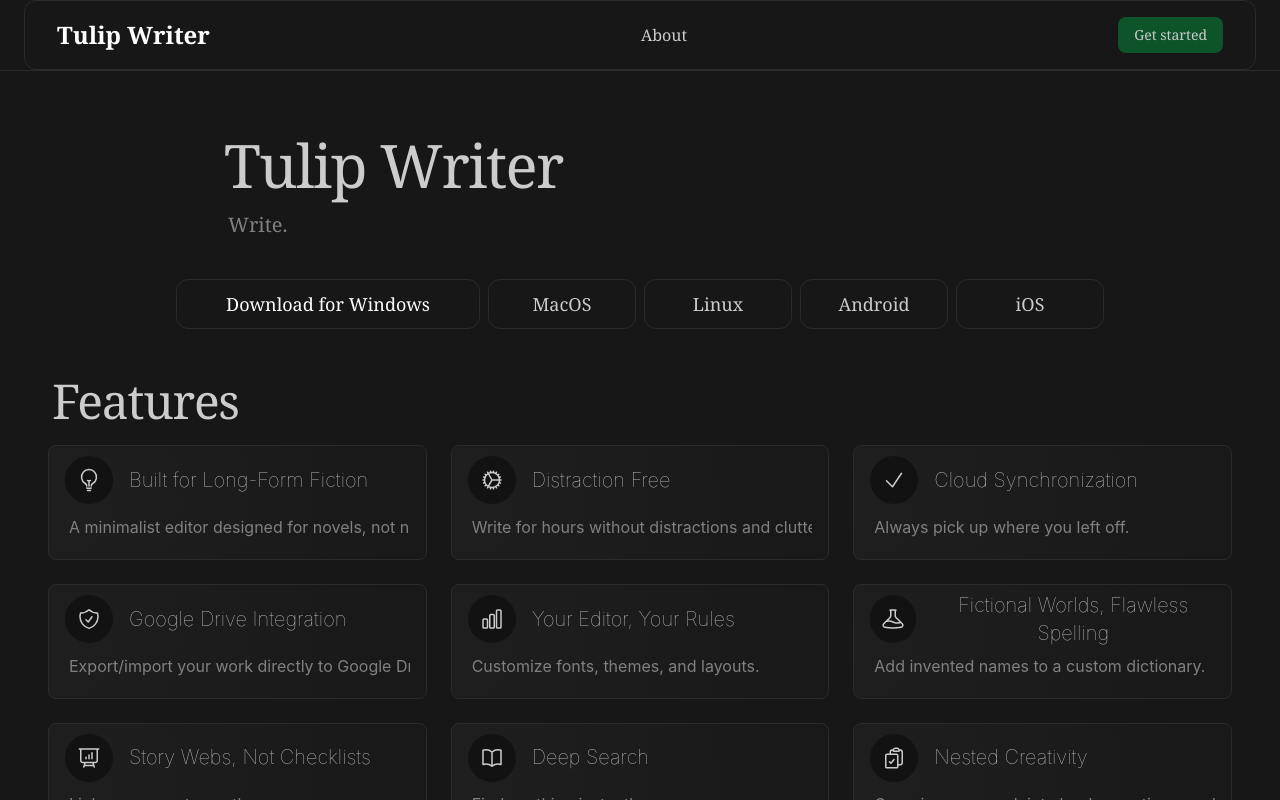
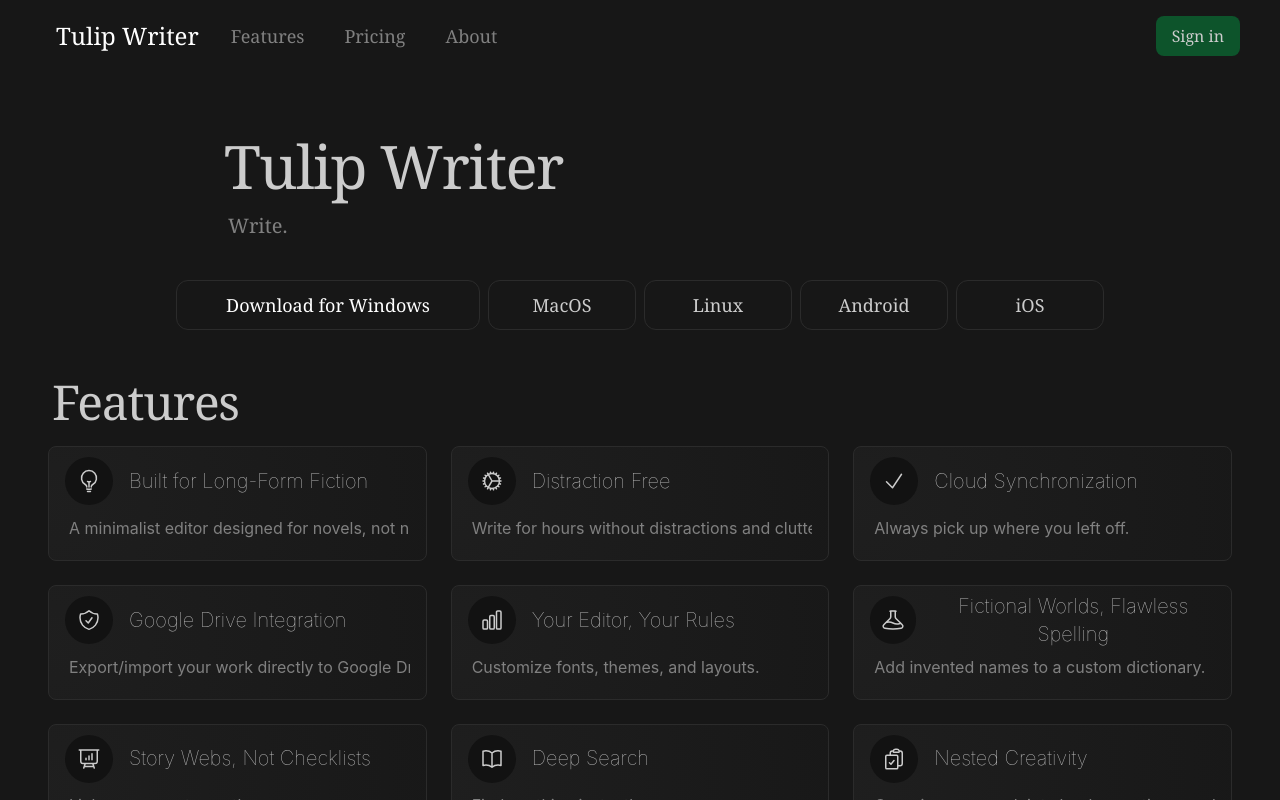
Before and after one commit to Yeshan-K/tulipwriter-website, a Next.js app: page / in a window 1280 px wide. Built offline with nearby package versions, Linux system fonts and the light colour scheme.

Commit message:
feat: navbar styling and responsiveness

```diff
--- a/app/layout.tsx
+++ b/app/layout.tsx
@@ -6,7 +6,7 @@
     <html lang="en">
       <body className="dark bg-appBackground h-screen max-h-screen w-screen max-w-screen overflow-hidden font-serif">
         <div id="AppContainer" className="relative h-full w-full overflow-x-hidden overflow-y-auto overscroll-none">
-          <div className="NavigationMenu bg-appBackground border-appLayoutBorder sticky top-0 h-fit w-full border-b px-4 md:px-12 lg:px-6">
+          <div className="NavigationMenu bg-appBackground border-appLayoutBorder sticky top-0 h-fit w-full border-0 px-4 md:px-12 lg:px-6">
             <NavigationMenu />
           </div>
           {children}
--- a/components/NavigationMenu/NavigationMenu.tsx
+++ b/components/NavigationMenu/NavigationMenu.tsx
@@ -1,25 +1,61 @@
 "use client"
 
-import { motion } from "motion/react"
+import { AnimatePresence, motion } from "motion/react"
 import Link from "next/link"
-import { useState } from "react"
+import { useEffect, useState } from "react"
+
+const NAV_LINKS = [
+  {
+    label: "Features",
+    link: "#",
+  },
+  {
+    label: "Pricing",
+    link: "#",
+  },
+  {
+    label: "About",
+    link: "#",
+  }
+]
 
 export function NavigationMenu() {
   const [isOpen, setIsOpen] = useState(false)
+  const [isMd, setIsMd] = useState(false)
+
+  useEffect(() => {
+    const checkScreenSize = () => {
+      setIsMd(window.innerWidth >= 768)
+    }
+
+    checkScreenSize()
+    window.addEventListener("resize", checkScreenSize)
+    return () => window.removeEventListener("resize", checkScreenSize)
+  }, [])
+
+  useEffect(() => {
+    if (isMd) {
+      setIsOpen(true)
+    } else {
+      setIsOpen(false)
+    }
+  }, [isMd])
 
   return (
-    <motion.div className="border-appLayoutBorder mx-auto flex h-fit max-w-(--breakpoint-xl) items-center justify-start rounded-xl border lg:px-4">
+    <motion.div className="border-appLayoutBorder mx-auto flex h-fit max-w-(--breakpoint-xl) items-center justify-start rounded-xl lg:px-0">
       <nav className="border-appLayoutBorder bg-appBackground w-full">
-        <div className="mx-auto flex max-w-screen-xl flex-wrap items-center justify-between p-4">
-          <Link href="#" className="flex items-center space-x-3 rtl:space-x-reverse">
-            <span className="self-center text-2xl font-semibold whitespace-nowrap dark:text-white">Tulip Writer</span>
+        <div className="mx-auto flex max-w-screen-xl flex-wrap items-center justify-between md:justify-start gap-4 py-4 md:p-4">
+          {/* ... (Logo and button code remains the same) */}
+
+          <Link href="#" className="flex items-center space-x-3 px-4 rtl:space-x-reverse">
+            <span className="self-center text-2xl font-thin whitespace-nowrap dark:text-white">Tulip Writer</span>
           </Link>
-          <div className="flex space-x-3 md:order-2 md:space-x-0 rtl:space-x-reverse">
+          <div className="flex space-x-3 md:order-3 md:space-x-0 rtl:space-x-reverse">
             <button
               type="button"
-              className="text-appLayoutText focus:ring-appLayoutBorder rounded-lg bg-green-900 px-4 py-2 text-center text-sm font-medium hover:bg-green-700 focus:ring-4 focus:outline-none"
+              className="ml-6 text-appLayoutText focus:ring-appLayoutBorder rounded-lg bg-green-900 px-4 py-2 text-center text-md font-medium hover:bg-green-700 focus:ring-4 focus:outline-none"
             >
-              Get started
+              Sign in
             </button>
             <button
               data-collapse-toggle="navbar-cta"
@@ -49,21 +85,36 @@
               </svg>
             </button>
           </div>
-          <div
-            className={`${!isOpen && "hidden"} w-full items-center justify-between md:order-1 md:flex md:w-auto`}
+          <div className="grow-1 basis-0 order-2">
+
+          </div>
+          <AnimatePresence>
+            <motion.div
+              initial={{ height: 0, opacity: 0 }}
+              animate={{
+                height: isMd ? "fit-content" : isOpen ? "12rem" : 0,
+                paddingTop: isMd ? 0 : isOpen ? "calc(var(--spacing) * 4)" : 0,
+                opacity: isMd ? 1 : isOpen ? 1 : 0,
+              }}
+              exit={{ height: 0, opacity: 0 }}
+              transition={{ duration: 0.2 }}
+              className={` w-full items-center justify-between overflow-hidden md:order-1 md:flex md:w-auto`}
               id="navbar-cta"
             >
-            <ul className="border-appLayoutBorder mt-4 flex flex-col rounded-lg border p-4 font-medium md:mt-0 md:flex-row md:space-x-8 md:border-0 md:p-0 rtl:space-x-reverse">
-              <li>
+              <ul className="border-appLayoutBorder grid gap-2 h-full grid-cols-1 rounded-lg p-0 font-medium md:mt-0 md:flex md:flex-row md:space-x-8 md:p-0 rtl:space-x-reverse">
+                {NAV_LINKS.map((linkItem) => (
+                  <li className="w-full overflow-hidden md:w-fit" key={linkItem.label}>
                     <Link
-                  href="#"
-                  className="text-appLayoutText hover:bg-appLayoutInverseHover block rounded-sm px-3 py-2 md:p-0 md:hover:bg-transparent"
+                      href={linkItem.link}
+                      className="text-appLayoutText border md:border-0 text-lg md:text-lg border-appLayoutBorder md:text-appLayoutTextMuted md:hover:text-appLayoutText hover:bg-appLayoutInverseHover flex h-full items-center justify-start rounded-lg px-5 py-2 md:justify-center md:p-0 md:hover:bg-transparent"
                     >
-                  About
+                      {linkItem.label}
                     </Link>
                   </li>
+                ))}
               </ul>
-          </div>
+            </motion.div>
+          </AnimatePresence>
         </div>
       </nav>
     </motion.div>
```
Lines whose indentation alone changed are shown as unchanged.
